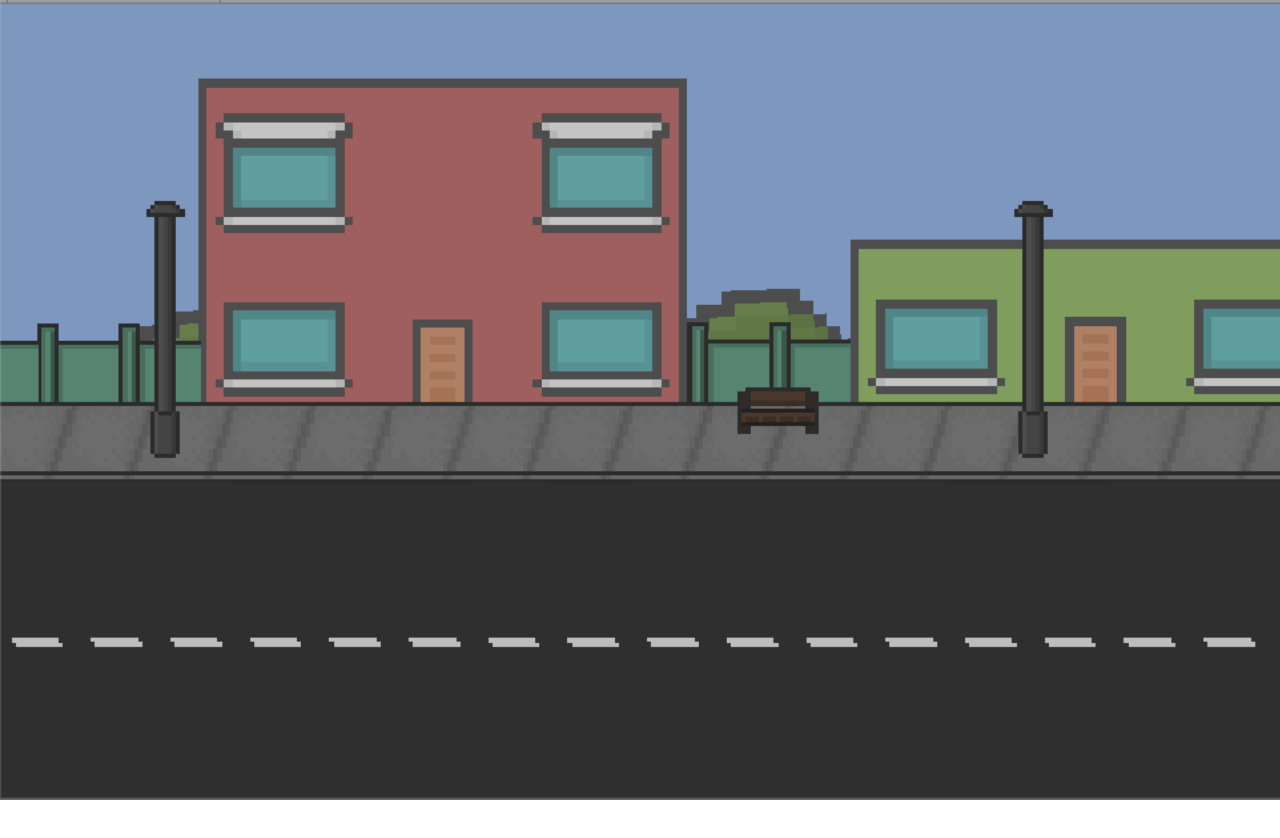
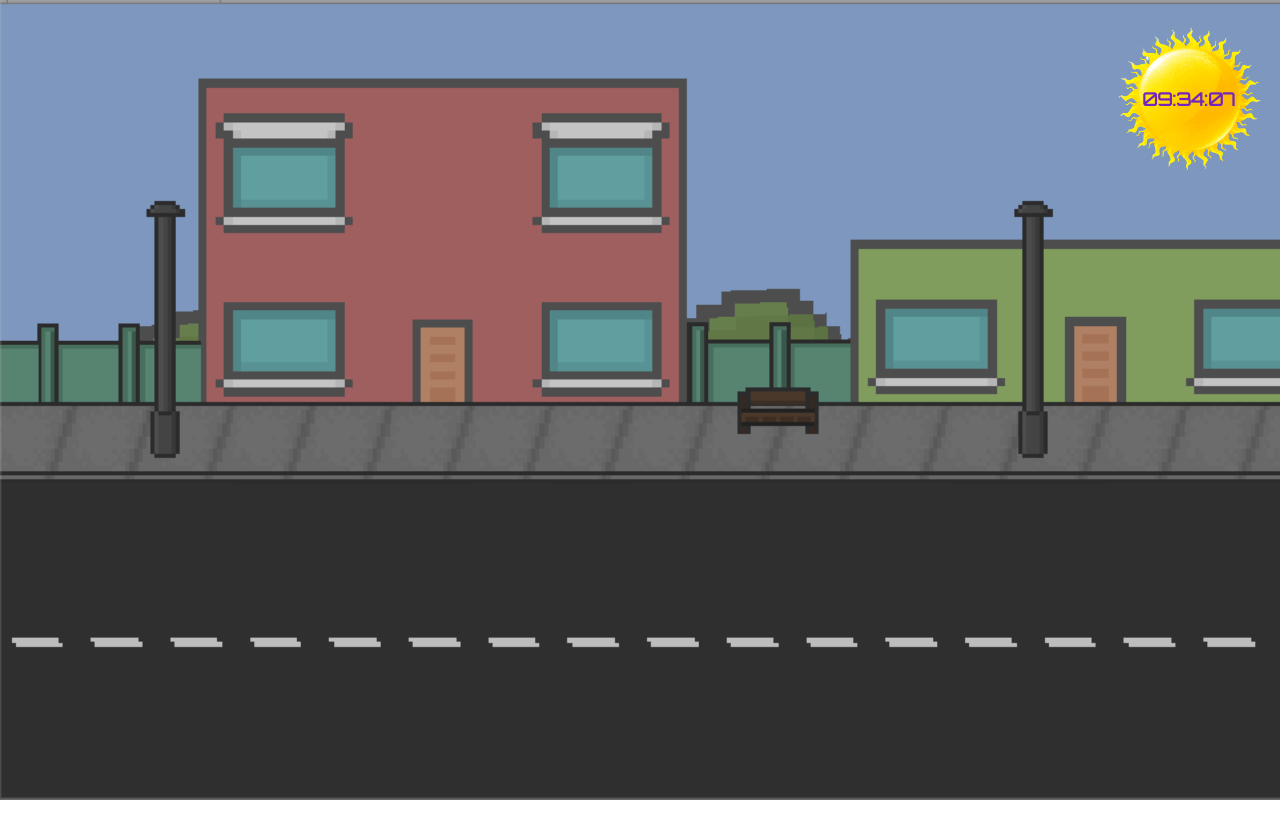
Before and after one commit to oleksandrportianko/car-driving-animation, a plain HTML site: page index.html in a window 1280 px wide. Drawn offline with Linux system fonts and the light colour scheme.

Commit message:
added sun

```diff
--- a/index.html
+++ b/index.html
@@ -1,16 +1,26 @@
 <!DOCTYPE html>
 <html lang="en">
+
 <head>
    <meta charset="UTF-8">
    <meta http-equiv="X-UA-Compatible" content="IE=edge">
    <meta name="viewport" content="width=device-width, initial-scale=1.0">
    <title>Car animation</title>
    <link rel="stylesheet" href="./style.css">
+   <link rel="preconnect" href="https://fonts.googleapis.com">
+   <link rel="preconnect" href="https://fonts.gstatic.com" crossorigin>
+   <link href="https://fonts.googleapis.com/css2?family=Orbitron&display=swap" rel="stylesheet">
 </head>
+
 <body>
+   <div class="nigth-block" id="night-block"></div>
    <div class="wrapper-container">
+      <div class="current-time">
+         <span class="current-time-text" id="clock-timer"></span>
+      </div>
       <div class="road-block-above">
          <img class="third-car" src="./images/car3.png" alt="">
+         <img class="fourth-car" src="./images/car4.png" alt="">
       </div>
       <div class="road-block-below">
          <img class="first-car" src="./images/car1.png" alt="">
@@ -19,4 +29,5 @@
    </div>
    <script src="./script.js"></script>
 </body>
+
 </html>
--- a/script.js
+++ b/script.js
@@ -0,0 +1,51 @@
+const nightOpasity = {
+   '00': '0.9',
+   '01': '0.9',
+   '02': '0.8',
+   '03': '0.7',
+   '04': '0.6',
+   '05': '0.5',
+   '06': '0.3',
+   '07': '0.2',
+   '08': '0.1',
+   '09': '0.0',
+   '10': '0.0',
+   '11': '0.0',
+   '12': '0.0',
+   '13': '0.0',
+   '14': '0.0',
+   '15': '0.0',
+   '16': '0.0',
+   '17': '0.0',
+   '18': '0.0',
+   '19': '0.1',
+   '20': '0.2',
+   '21': '0.4',
+   '22': '0.6',
+   '23': '0.8',
+}
+
+function currentTime() {
+  let clockTimer = document.getElementById('clock-timer');
+  let nightBlock = document.getElementById('night-block')
+
+  let date = new Date();
+  let hh = date.getHours();
+  let mm = date.getMinutes();
+  let ss = date.getSeconds();
+
+  hh = hh < 10 ? '0' + hh : hh;
+  mm = mm < 10 ? '0' + mm : mm;
+  ss = ss < 10 ? '0' + ss : ss;
+
+  let time = hh + ':' + mm + ':' + ss;
+
+  clockTimer.innerHTML = time;
+  nightBlock.style.opacity = nightOpasity[hh]
+
+  let t = setTimeout(function () {
+    currentTime();
+  }, 1000);
+}
+
+currentTime();
--- a/style.css
+++ b/style.css
@@ -5,6 +5,18 @@
 body {
    width: 100%;
    overflow: hidden;
+}
+
+.nigth-block {
+   display: block;
+   position: fixed;
+   top: 0;
+   left: 0;
+   width: 100%;
+   height: 100%;
+   background-color: #000;
+   opacity: 0.0;
+   z-index: 5;
 }
 
 .wrapper-container {
@@ -19,6 +31,27 @@ body {
    justify-content: end;
 }
 
+.current-time {
+   width: 150px;
+   height: 150px;
+   background-image: url(./images/sun.png);
+   background-repeat: no-repeat;
+   background-size: cover;
+   display: flex;
+   justify-content: center;
+   align-items: center;
+   position: absolute;
+   left: 87%;
+   top: 3%;
+}
+
+.current-time-text {
+   font-size: 18px;
+   font-weight: bold;
+   color: rgb(115, 37, 189);
+   font-family: 'Orbitron', sans-serif;
+}
+
 .road-block-above {
    background-color: transparent;
    width: 100%;
@@ -31,27 +64,36 @@ body {
 }
 
 .first-car {
-   height: 200px;
-   width: 200px;
+   height: 250px;
+   width: 250px;
    position: relative;
    left: 85%;
-   animation: car-driving-first 4s infinite;
+   bottom: 15%;
+   animation: car-driving-first 6s infinite;
 }
 
 .second-car {
-   height: 200px;
-   width: 200px;
+   height: 220px;
+   width: 220px;
    position: relative;
    left: 85%;
-   animation: car-driving-second 3s infinite;
+   bottom: 35%;
+   animation: car-driving-second 5s infinite;
 }
 
 .third-car {
+   height: 250px;
+   width: 250px;
+   position: relative;
+   bottom: 45%;
+   animation: car-driving-third 9s infinite;
+}
+
+.fourth-car {
    height: 200px;
-   width: 200px;
    position: relative;
-   bottom: 30%;
-   animation: car-driving-third 5s infinite;
+   bottom: 40%;
+   animation: car-driving-fourth 6s infinite;
 }
 
 @keyframes car-driving-first {
@@ -80,3 +122,12 @@ body {
       transform: translateX(2000%);
    }
 }
+
+@keyframes car-driving-fourth {
+   0% {
+      transform: translateX(-700%);
+   }
+   100% {
+      transform: translateX(1300%);
+   }
+}
```
Also changed, not shown: images/car4.png (added), images/sun.png (added).
